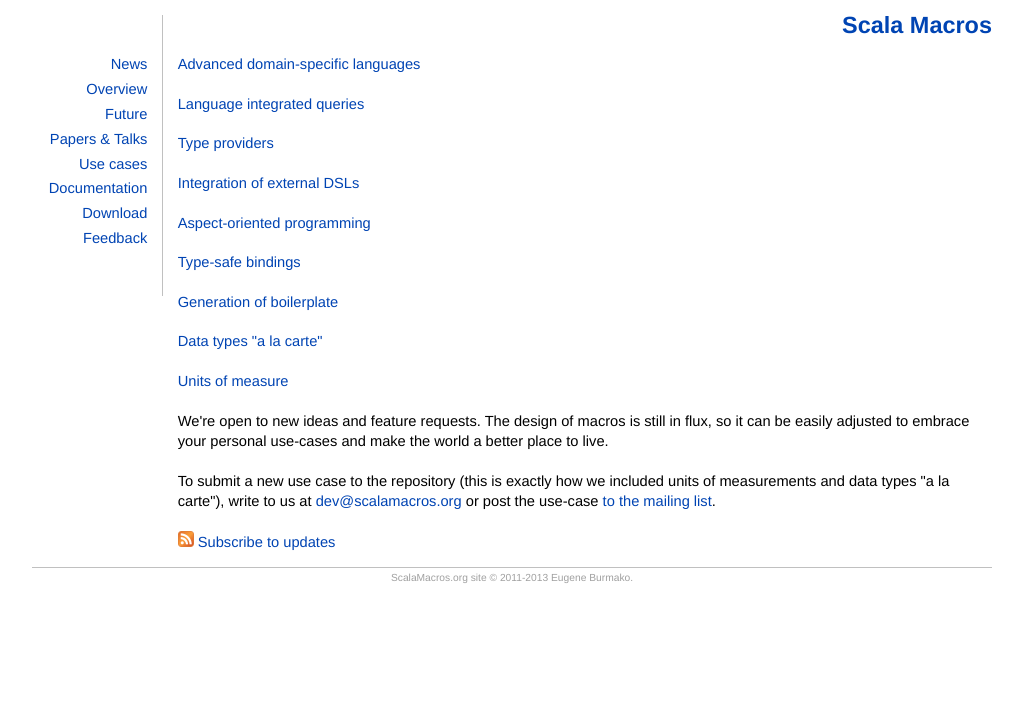
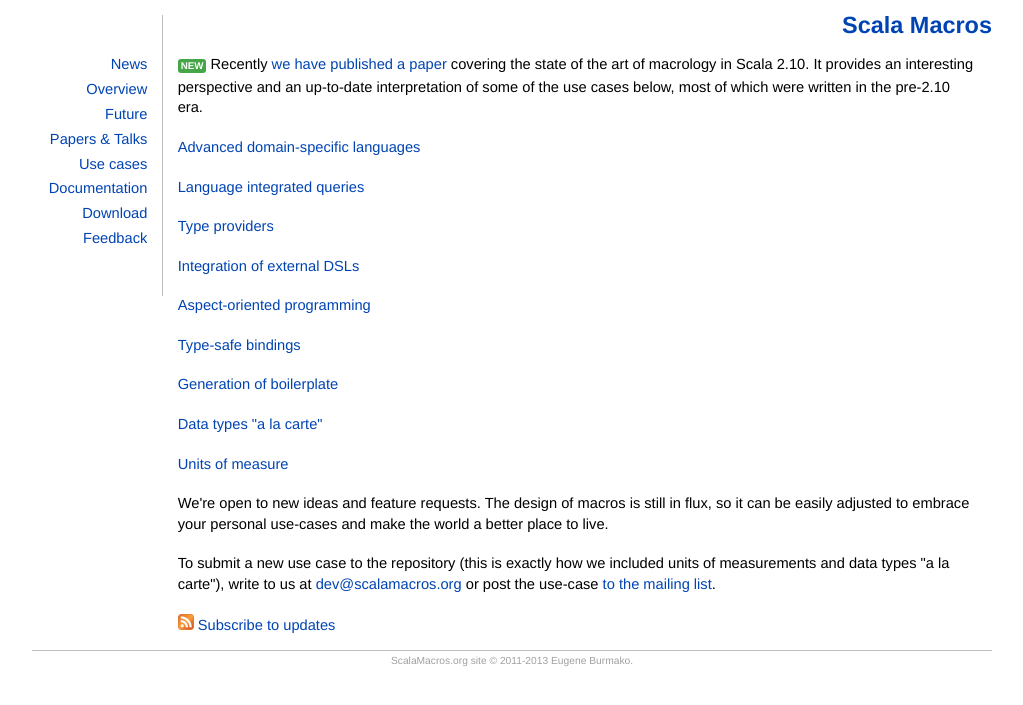
Before and after one commit to scalamacros/scalamacros.github.com, a Jekyll site: the page built from usecases/index.html, in a window 1280 px wide. Shown: the top 705 px of the page, without its empty margins (128-1151 px from the left). Built offline with Jekyll 4.4.1, drawn with Linux system fonts in a browser that asks for light colours; comment, search, counter and statistics services are not loaded.

Commit message:
updates the use cases page with a reference to the powers paper

```diff
--- a/usecases/index.html
+++ b/usecases/index.html
@@ -4,6 +4,8 @@
 comments: false
 plusone: true
 ---
+
+<p><span style="background-color: #46A546; color: #FFFFFF; border-radius: 3px 3px 3px 3px; font-size: 9.75px; font-weight: bold; padding: 1px 3px 2px">NEW</span> Recently <a href="/news/2013/04/22/let-our-powers-combine.html">we have published a paper</a> covering the state of the art of macrology in Scala 2.10. It provides an interesting perspective and an up-to-date interpretation of some of the use cases below, most of which were written in the pre-2.10 era.</p>
 
 {% for post in site.posts %}
   {% if post.categories contains "usecases" %}
```
